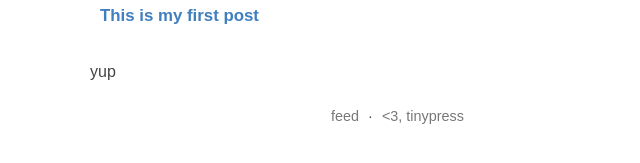
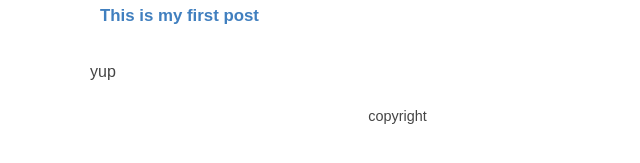
Before and after one commit to chadlovescoffee/developedbychad.github.io, a Jekyll site: the page built from index.html, in a window 1280 px wide. Shown: the part 162-325 px from the top of the page, without its empty margins (250-890 px from the left). Built offline with Jekyll 4.4.1, drawn with Linux system fonts in a browser that asks for light colours; the list of posts is cut into pages by our own code.

Commit message:
Update posts.html

```diff
--- a/_layouts/posts.html
+++ b/_layouts/posts.html
@@ -18,7 +18,7 @@
                 {{ content }}
 
         <footer>
-            <a href="/feed.xml">feed</a> &middot; <a href="https://tinypress.co/">&lt;3, tinypress</a>
+            copyright
         </footer>
     </div>
 </body>
```
